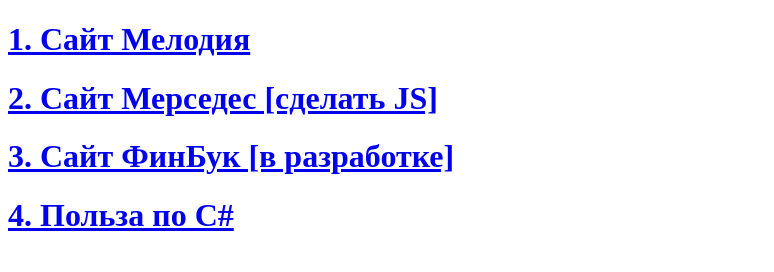
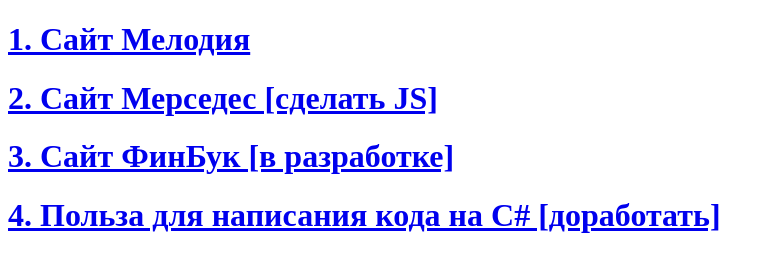
Before and after one commit to ural4anka/ural4anka.github.io, a plain HTML site: page index.html in a window 1280 px wide. Shown: the whole page, without its empty margins (0-774 px from the left). Drawn offline with Linux system fonts and the light colour scheme.

Commit message:
Поменяла название ссылки

```diff
--- a/index.html
+++ b/index.html
@@ -17,7 +17,7 @@
         <h1>3. Сайт ФинБук [в разработке]</h1>
     </a>
     <a href="https://ural4anka.github.io/PolzaCSharp/">
-        <h1>4. Польза по C#</h1>
+        <h1>4. Польза для написания кода на C# [доработать]</h1>
     </a>
     <a href="">
         <h1></h1>
```
